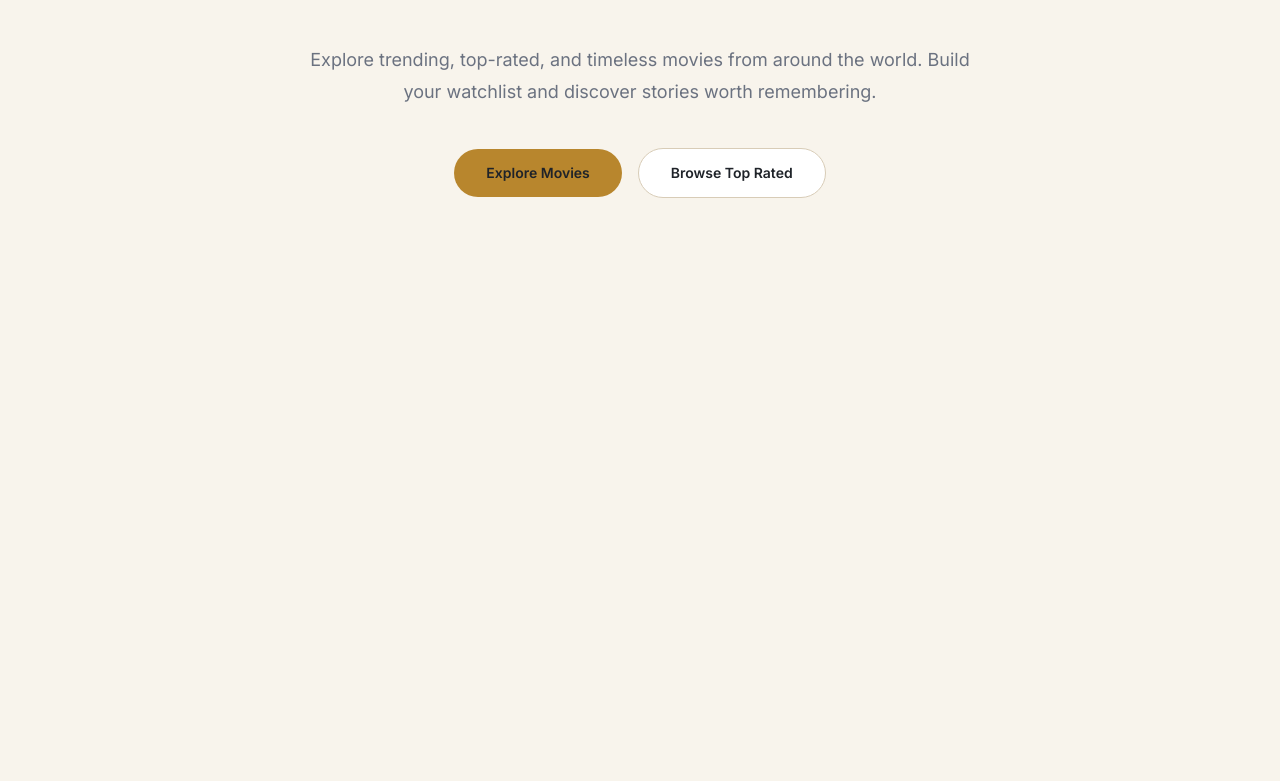
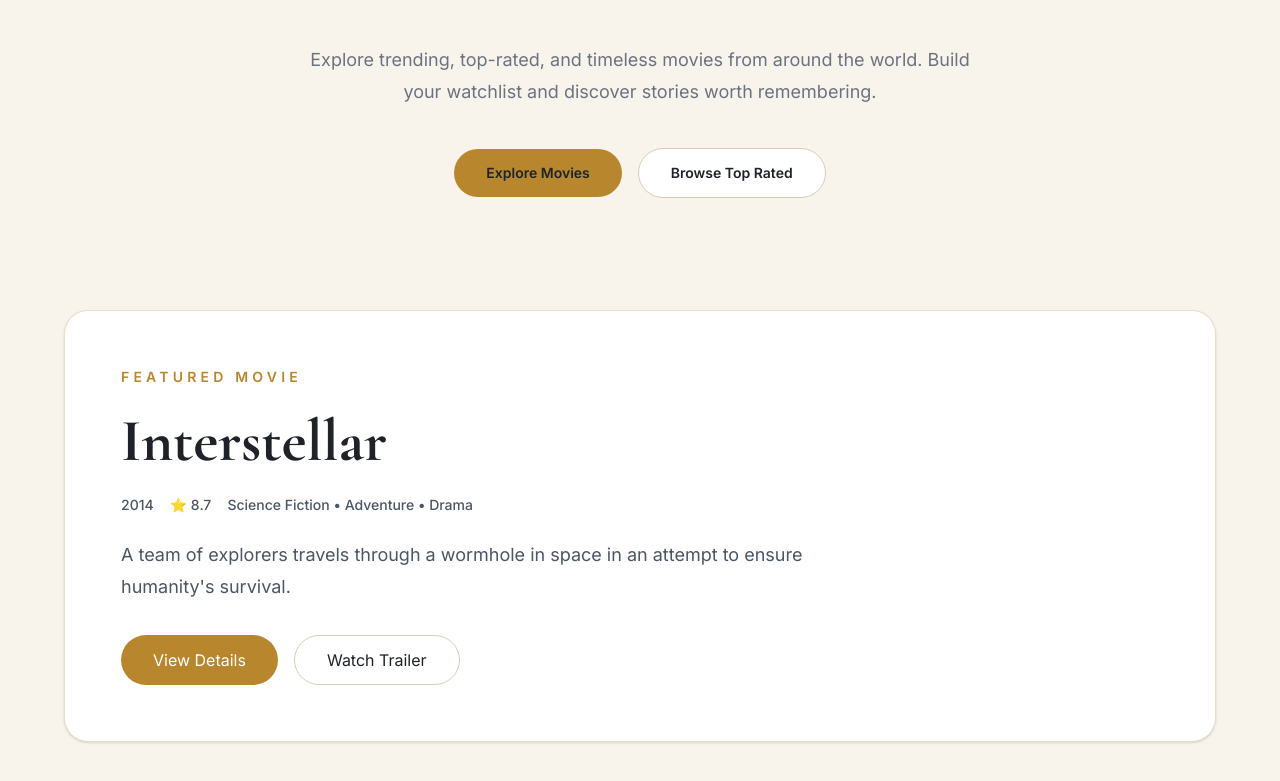
Before and after one commit to saikiran-ravuri/movie-index, a React (Vite) app: page / in a window 1280 px wide. Shown: the part 399-1180 px from the top of the page. Before the commit the page ends 800 px from the top, so only its background shows below. Built offline with nearby package versions, Linux system fonts and the light colour scheme.

Commit message:
Add movie banner

```diff
--- /dev/null
+++ b/src/components/home/MovieBanner.jsx
@@ -0,0 +1,46 @@
+import Container from "../common/Container";
+
+function MovieBanner() {
+  return (
+    <section className="pb-24">
+      <Container>
+        <div className="overflow-hidden rounded-3xl border border-[#e8ddca] bg-white shadow-sm">
+          <div className="space-y-6 p-8 sm:p-10 lg:p-14">
+            <p className="text-sm font-semibold uppercase tracking-[0.30em] text-[#b8862d]">
+              Featured Movie
+            </p>
+
+            <h2 className="font-['Cormorant_Garamond'] text-4xl font-bold text-[#1f2329] sm:text-5xl lg:text-6xl">
+              Interstellar
+            </h2>
+
+            <div className="flex flex-wrap items-center gap-4 text-sm font-medium text-gray-600">
+              <span>2014</span>
+
+              <span>⭐ 8.7</span>
+
+              <span>Science Fiction • Adventure • Drama</span>
+            </div>
+
+            <p className="max-w-3xl text-lg leading-8 text-gray-600">
+              A team of explorers travels through a wormhole in space in an
+              attempt to ensure humanity's survival.
+            </p>
+
+            <div className="flex flex-col gap-4 pt-2 sm:flex-row">
+              <button className="rounded-full bg-[#b8862d] px-8 py-3 font-semibold text-white transition duration-300 hover:bg-[#9f7225]">
+                View Details
+              </button>
+
+              <button className="rounded-full border border-[#d8ccb7] bg-white px-8 py-3 font-semibold text-[#1f2329] transition duration-300 hover:border-[#b8862d] hover:text-[#b8862d]">
+                Watch Trailer
+              </button>
+            </div>
+          </div>
+        </div>
+      </Container>
+    </section>
+  );
+}
+
+export default MovieBanner;
--- a/src/pages/Home.jsx
+++ b/src/pages/Home.jsx
@@ -1,9 +1,11 @@
 import Hero from "../components/home/Hero";
+import MovieBanner from "../components/home/MovieBanner";
 
 function Home() {
   return (
     <main>
       <Hero />
+      <MovieBanner />
     </main>
   );
 }
```
